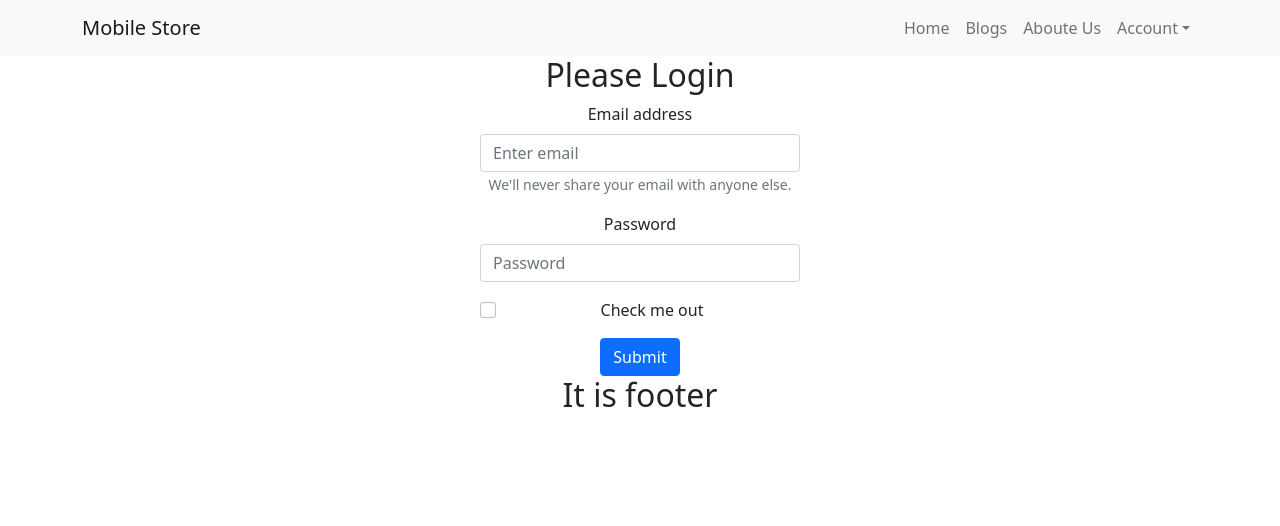
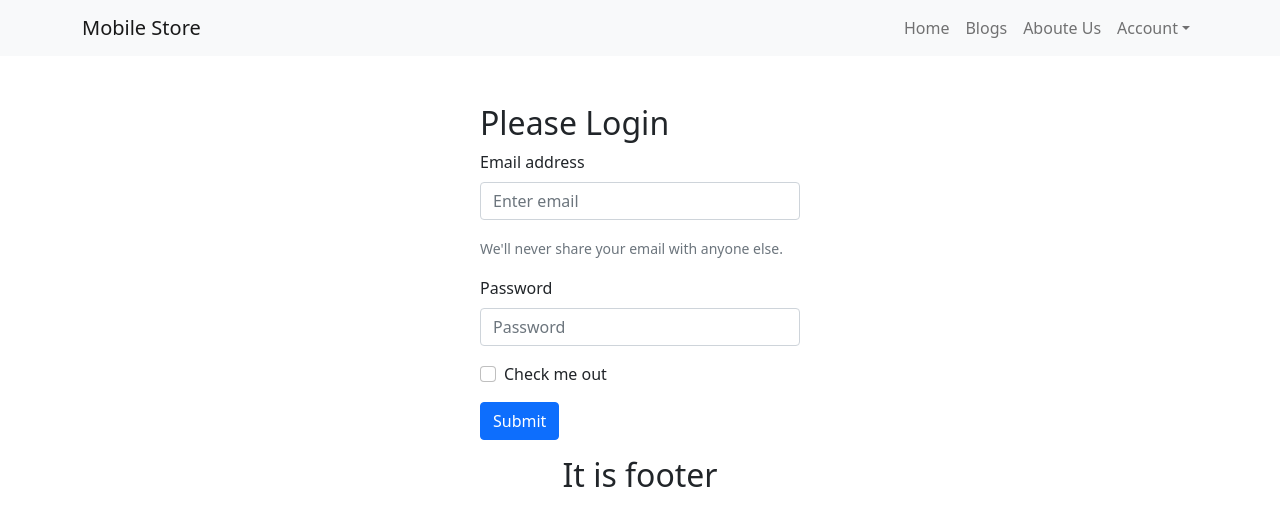
Before and after one commit to wdtahmid/warehouse-client, a React (Create React App) app: page /login in a window 1280 px wide. Shown: the top 526 px of the page. Built offline with nearby package versions, Linux system fonts and the light colour scheme; no server answers.

Commit message:
Complete login

```diff
--- a/src/components/Login/Login.js
+++ b/src/components/Login/Login.js
@@ -1,22 +1,53 @@
 import React from 'react';
 import { Button, Form } from 'react-bootstrap';
+import { useSignInWithEmailAndPassword } from 'react-firebase-hooks/auth';
+import auth from '../../hooks/firebase.init';
+import { useAuthState } from 'react-firebase-hooks/auth';
 
 const Login = () => {
+
+    const [user] = useAuthState(auth);
+    const [
+        signInWithEmailAndPassword,
+        error,
+    ] = useSignInWithEmailAndPassword(auth);
+
+    const handleSignInUser = e => {
+        e.preventDefault();
+
+        const userEmail = e.target.email.value;
+        const userPassword = e.target.password.value;
+
+        signInWithEmailAndPassword(userEmail, userPassword)
+        if (user) {
+            return (
+                <div>
+                    <p>Signed In User: {user.email}</p>
+                </div>
+            );
+        }
+        e.target.reset();
+
+    }
+
+
+
     return (
-        <div className='w-25 mx-auto'>
+        <div className='w-25 mx-auto text-start mt-5'>
             <h2>Please Login</h2>
-            <Form>
+            <Form onSubmit={handleSignInUser}>
                 <Form.Group className="mb-3" controlId="formBasicEmail">
                     <Form.Label>Email address</Form.Label>
-                    <Form.Control type="email" placeholder="Enter email" />
+                    <Form.Control type="email" name='email' placeholder="Enter email" />
                     <Form.Text className="text-muted">
+                        <p>{user?.email}</p>
                         We'll never share your email with anyone else.
                     </Form.Text>
                 </Form.Group>
 
                 <Form.Group className="mb-3" controlId="formBasicPassword">
                     <Form.Label>Password</Form.Label>
-                    <Form.Control type="password" placeholder="Password" />
+                    <Form.Control type="password" name='password' placeholder="Password" />
                 </Form.Group>
                 <Form.Group className="mb-3" controlId="formBasicCheckbox">
                     <Form.Check type="checkbox" label="Check me out" />
@@ -25,6 +56,7 @@ const Login = () => {
                     Submit
                 </Button>
             </Form>
+            <p>{error?.message}</p>
         </div>
     );
 };
```
